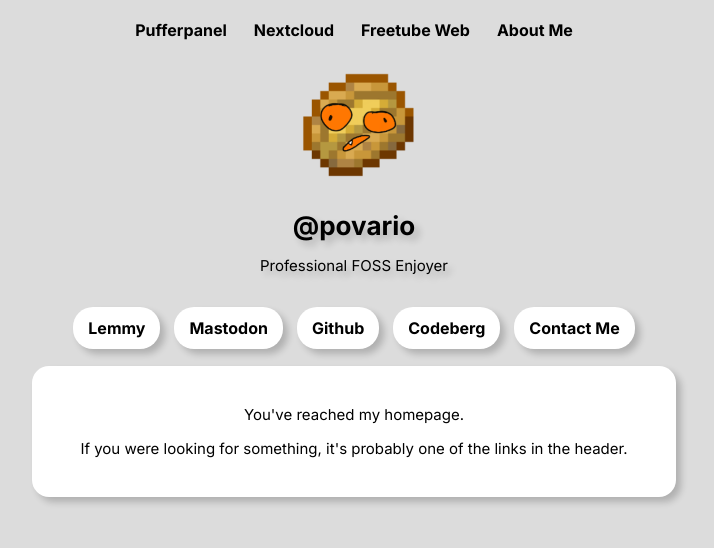
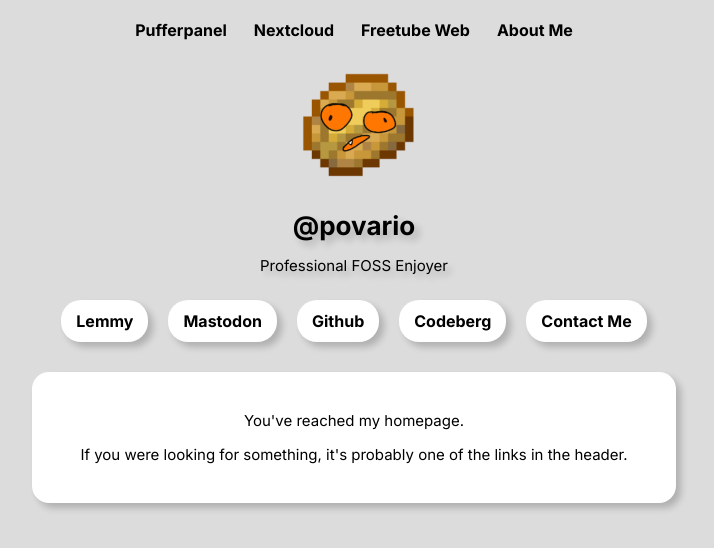
Before and after one commit to powermaker450/site, an Eleventy site: page src/pages/index.html in a window 1280 px wide. Shown: the whole page, without its empty margins (286-1000 px from the left). Built offline with nearby package versions, Linux system fonts and the light colour scheme; Eleventy itself is replaced by a stand-in of ours; files that its build step writes are made by us from their sources.

Commit message:
Fix social link area margin, set link targets correctly

```diff
--- a/src/pages/index.html
+++ b/src/pages/index.html
@@ -19,6 +19,7 @@ permalink: /
     <a
       class="social-link-button"
       href="{{ social.href }}"
+      target='{{ social.target if social.target else "_self" }}'
     >
       {{ social.text }}
     </a>
--- a/src/styles/index.css
+++ b/src/styles/index.css
@@ -129,17 +129,18 @@ body {
 
 .social-link-area {
   display: flex;
+  gap: 20px;
   flex-direction: row;
   align-items: center;
   justify-content: center;
   text-align: center;
+  margin-bottom: 20px;
 }
 
 .social-link-button {
   font-weight: bold;
   text-decoration: none;
   padding: 11px 15px;
-  margin: 7px;
   background-color: var(--primary);
   color: var(--text-color);
   font-size: 16px;
```
